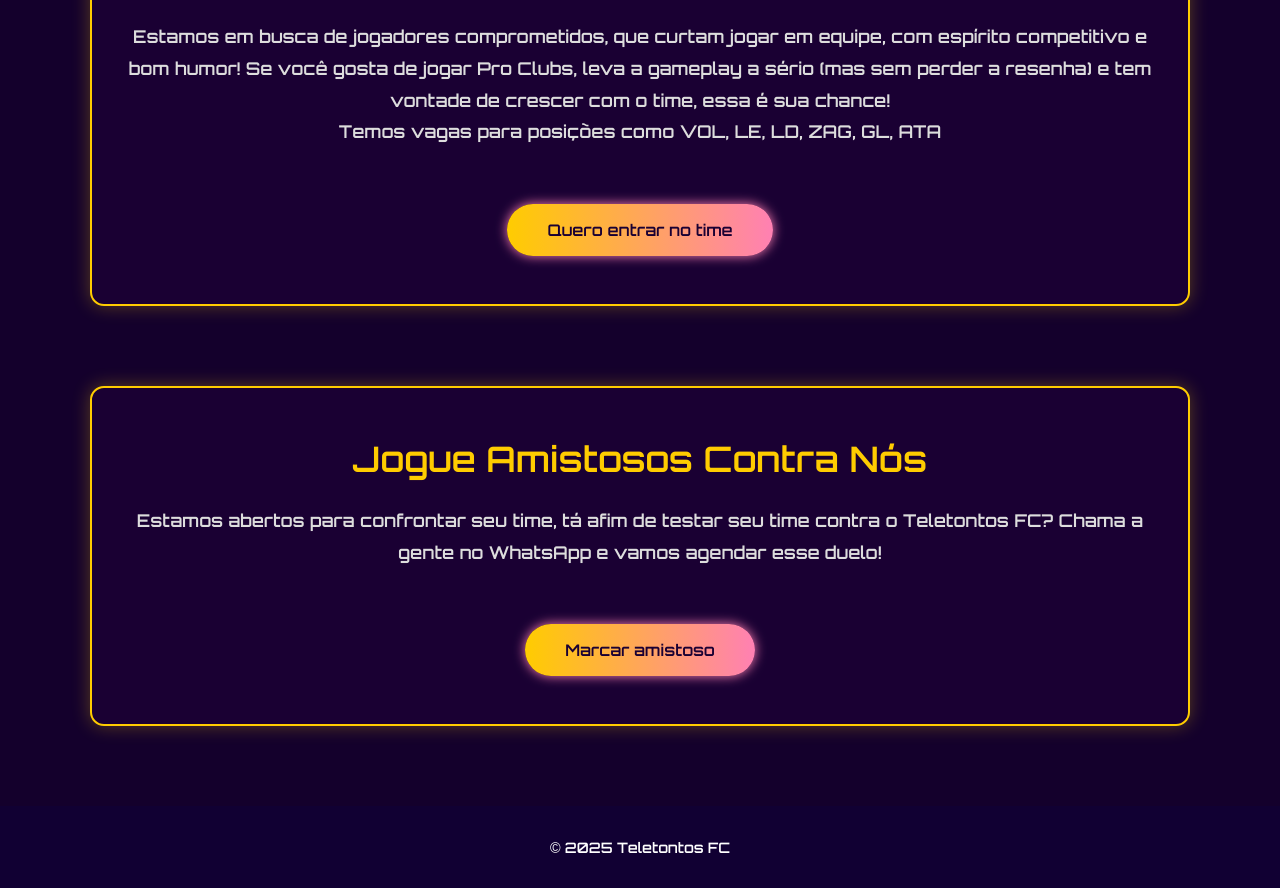
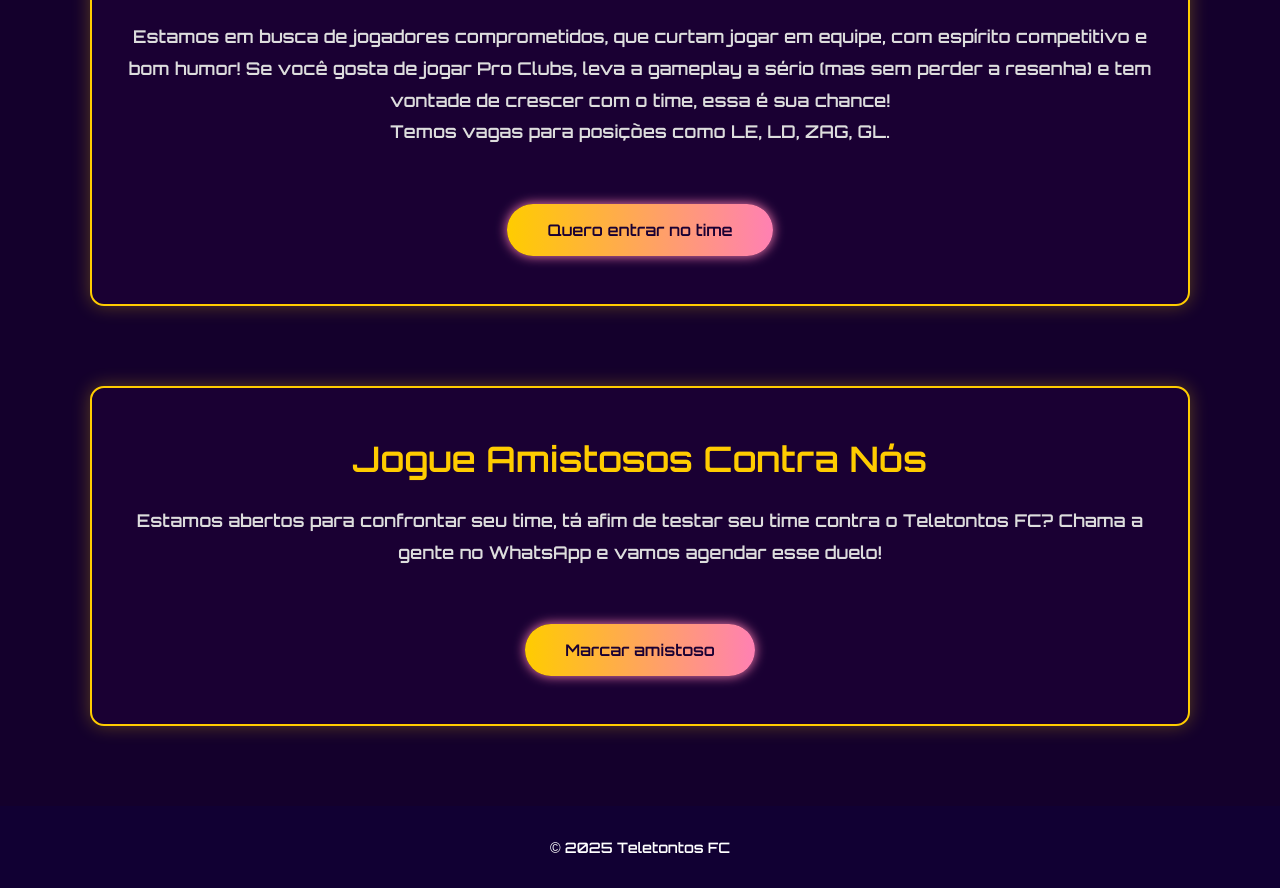
Before and after one commit to edum3lo/teletontosfc, a plain HTML site: page index.html in a window 1280 px wide. Shown: the part 1493-2381 px from the top of the page. Drawn offline with nearby package versions, Linux system fonts and the light colour scheme.

Commit message:
Atualizando as posições que precisa

```diff
--- a/index.html
+++ b/index.html
@@ -50,7 +50,7 @@
           em <b>equipe</b>, com espírito competitivo e bom humor! Se você gosta
           de jogar Pro Clubs, leva a gameplay a sério (mas sem perder a resenha)
           e tem vontade de crescer com o time, essa é sua chance! <br />
-          <b>Temos vagas para posições como VOL, LE, LD, ZAG, GL, ATA</b>
+          <b>Temos vagas para posições como LE, LD, ZAG, GL.</b>
         </p>
         <a
           href="https://forms.gle/GinsokJ5LeAzdiXX7"
```
